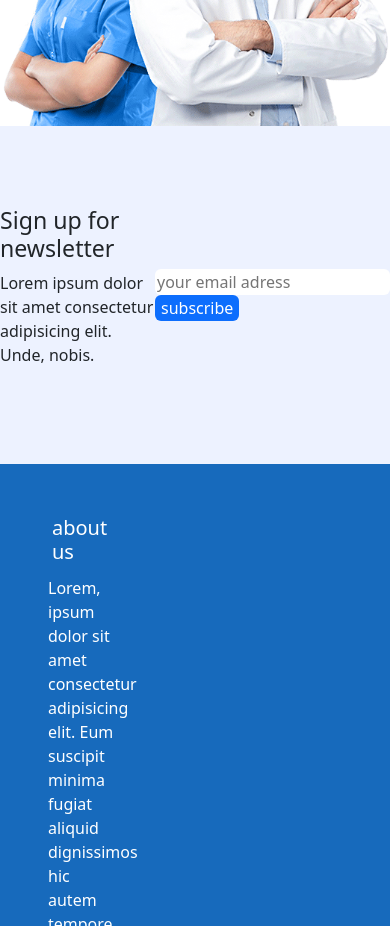
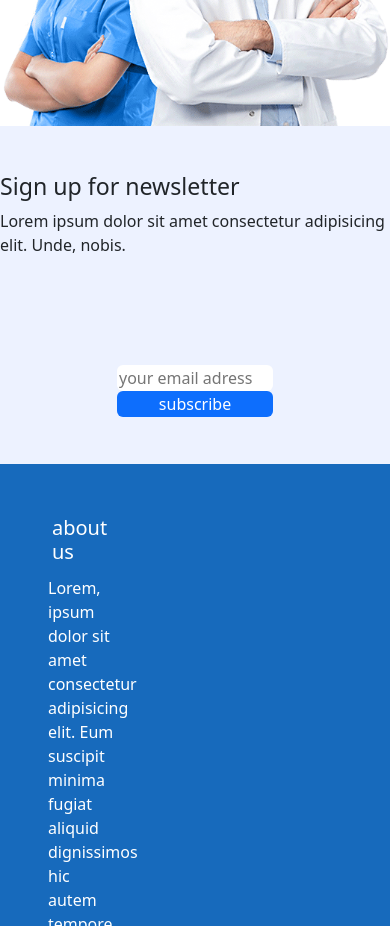
Before and after one commit to kawtaradlany/projet-final-adlanykawtar, a plain HTML site: page index.html in a window 390 px wide. Shown: the part 10740-11666 px from the top of the page. Drawn offline with nearby package versions, Linux system fonts and the light colour scheme.

Commit message:
last commit

```diff
--- a/index.html
+++ b/index.html
@@ -674,13 +674,13 @@
 
         </section>
         <!-- section12 -->
-        <section class="section12 d-flex align-items-center justify-content-around">
+        <section class="section12 d-flex  align-items-center justify-content-around flex-column ">
 
             <div class="">
                 <h3>Sign up for newsletter</h3>
                 <p>Lorem ipsum dolor sit amet consectetur adipisicing elit. Unde, nobis.</p>
             </div>
-            <div class="">
+            <div class="lastdivsection12 ">
                 <input class="border-0 rounded-2" type="email" placeholder="your email adress">
                 <button class="border-0 rounded-2 bg-primary text-white buttonhover">subscribe</button>
             </div>
--- a/src/sass/modules/home/_main.sass
+++ b/src/sass/modules/home/_main.sass
@@ -287,6 +287,13 @@
 .section12
         background-color: #edf2ff
         height: 40vh
+@media  (max-width: 430px )
+    .lastdivsection12
+        display: flex
+        flex-direction: column
+        // align-content: center
+        width: 40vw
+
 // footer
 footer
     background-color: #176abc
```
Also changed, not shown: public/css/app.css, 1 other file.
